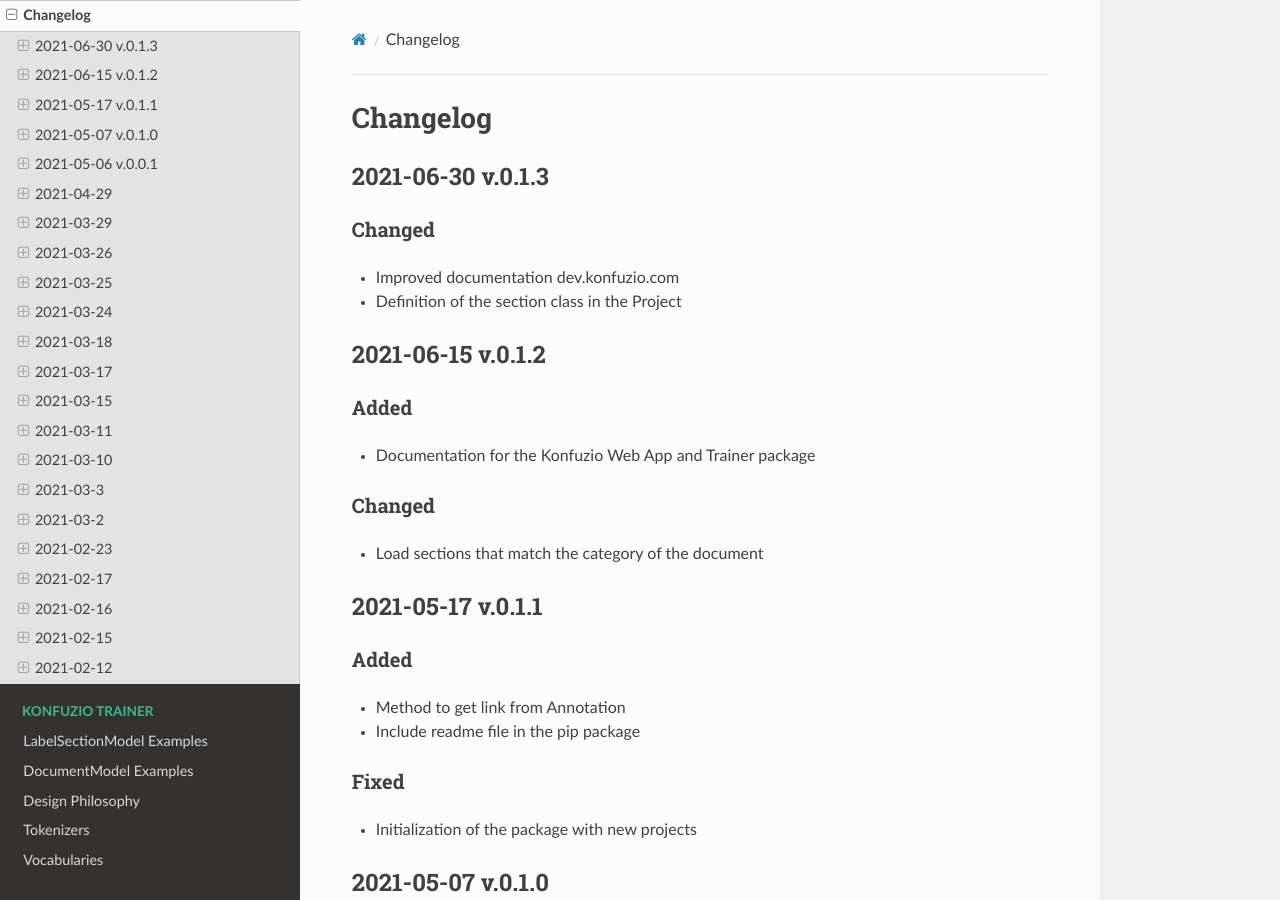
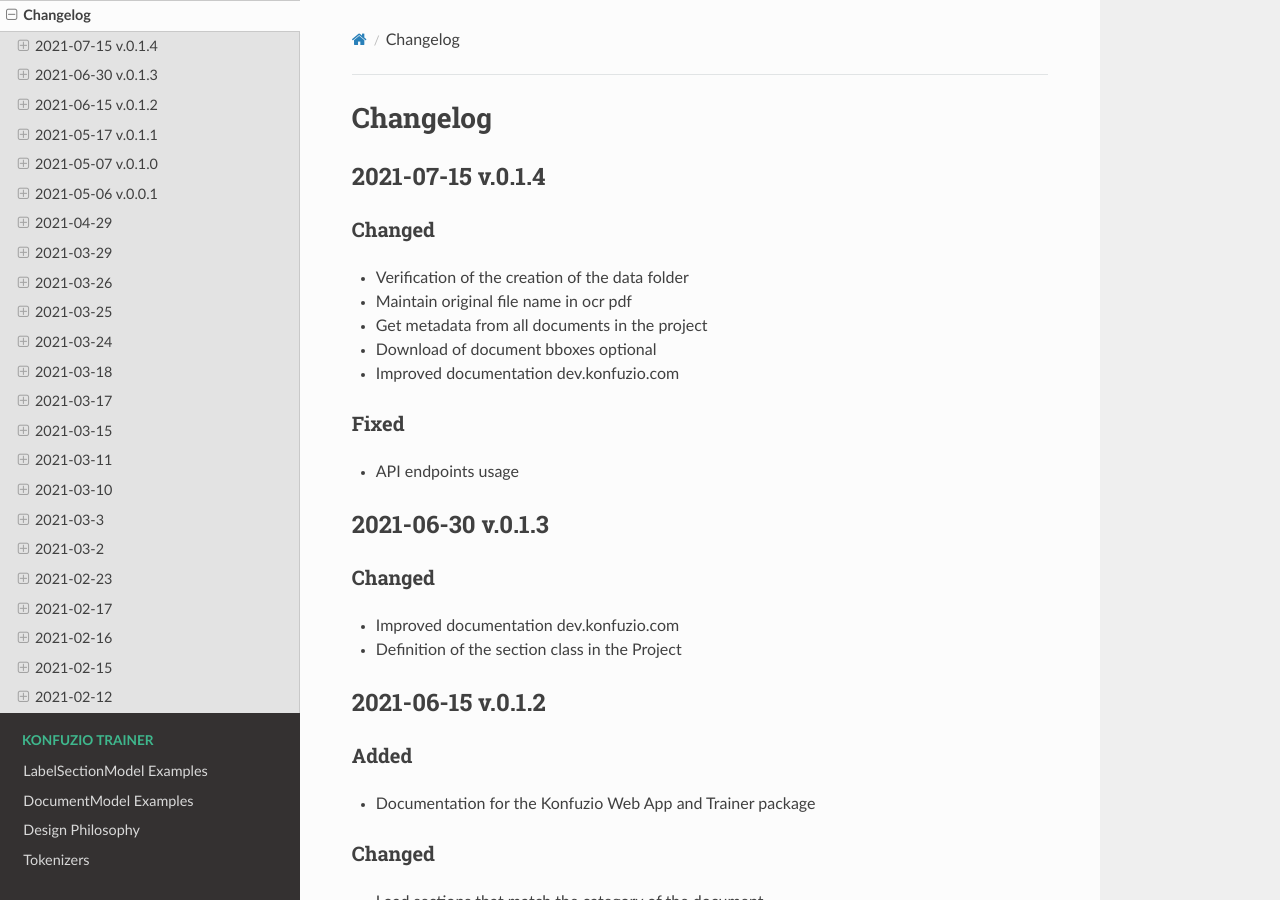
Before and after one commit to konfuzio-ai/konfuzio-sdk, a Sphinx documentation site: the page built from docs/sdk/changelog.md, in a window 1280 px wide and 900 px high. Built offline with Sphinx 7.4.7 and the Read the Docs theme 2.0.0, drawn with Linux system fonts in a browser that asks for light colours.

Commit message:
update changelog

```diff
--- a/docs/sdk/changelog.md
+++ b/docs/sdk/changelog.md
@@ -3,6 +3,20 @@
 
 
 # Changelog
+
+## 2021-07-15 v.0.1.4
+
+### Changed
+
+- Verification of the creation of the data folder
+- Maintain original file name in ocr pdf
+- Get metadata from all documents in the project
+- Download of document bboxes optional
+- Improved documentation dev.konfuzio.com
+
+### Fixed
+
+- API endpoints usage
 
 ## 2021-06-30 v.0.1.3
 
--- a/setup.py
+++ b/setup.py
@@ -28,7 +28,7 @@
 
 setuptools.setup(
     name="konfuzio_sdk",
-    version="0.1.3",
+    version="0.1.4",
     author='Helm & Nagel GmbH',
     author_email="info@helm-nagel.com",
     description="Konfuzio Software Development Kit",
@@ -49,5 +49,5 @@
         'tabulate',
         'tqdm',
     ],
-    extras_require={'dev': ['flake8', 'pydocstyle', 'pytest', 'pre-commit', 'sphinx', 'sphinx-reload', 'sphinx-notfound-page', 'm2r2', 'sphinx-sitemap','sphinx_rtd_theme']},
+    extras_require={'dev': ['flake8', 'pydocstyle', 'pytest', 'pre-commit', 'sphinx', 'sphinx-reload', 'sphinx-notfound-page', 'm2r2', 'sphinx-sitemap', 'sphinx_rtd_theme']},
 )
```
